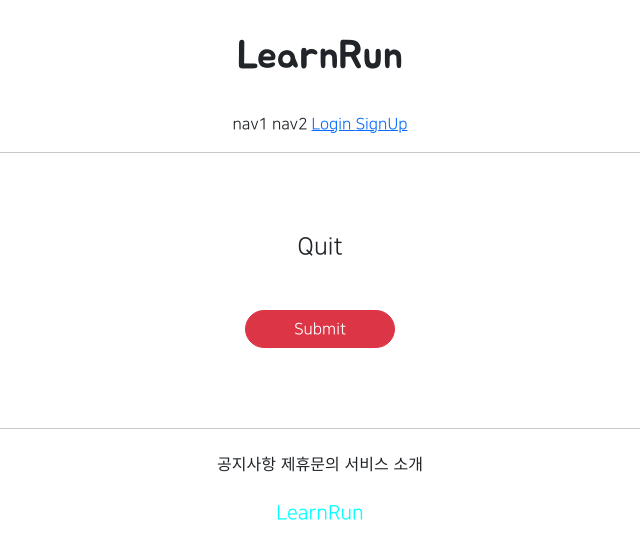
After one commit to RunLearn/Ai_school_4-django-web, a Django app: page /hello/delete/1 in a window 1280 px wide. The commit adds this page. Shown: the top 559 px of the page, without its empty margins (320-960 px from the left). Run offline with Django 3.2, Linux system fonts and the light colour scheme; tables that the repository leaves empty hold one stand-in row (values such as "Sample post"); parts of the project's set-up code (start-up, migrations or seed data) failed here and were passed over; some libraries are stand-ins or nearby versions.

Commit message:
2020-07-20 delete view 추가

```diff
--- /dev/null
+++ b/helloapp/templates/helloapp/delete.html
@@ -0,0 +1,20 @@
+{% extends 'base.html' %}
+
+{%block content %}
+
+    <div class="text-center mw-500 m-auto">
+        <div class="m-5">
+            <h4>Quit</h4>
+        </div>
+        <div>
+            <form action="{% url 'helloapp:delete' pk=target_user.pk %}" method="post">
+                {% csrf_token %}
+                <diV class="m-5">
+                    <input type="submit"
+                           class="btn btn-danger rounded-pill px-5">
+                </div>
+            </form>
+        </div>
+    </div>
+
+{% endblock %}
--- a/helloapp/templates/helloapp/detail.html
+++ b/helloapp/templates/helloapp/detail.html
@@ -14,6 +14,11 @@
                 Update Info
             </a>
         </div>
+        <div>
+            <a href="{% url 'helloapp:delete' pk=target_user.pk %}">
+                Quit
+            </a>
+        </div>
     </div>
 
 {% endblock %}
--- a/helloapp/urls.py
+++ b/helloapp/urls.py
@@ -1,7 +1,7 @@
 from django.contrib.auth.views import LoginView, LogoutView
 from django.urls import path
 
-from helloapp.views import hello, AccountCreateView, AccountDetailView, AccountUpdateView
+from helloapp.views import hello, AccountCreateView, AccountDetailView, AccountUpdateView, AccountDeleteView
 
 app_name = 'helloapp'
 
@@ -15,8 +15,7 @@ urlpatterns = [
          name='logout'),
 
     path('create/', AccountCreateView.as_view(), name = 'create'),
-
     path('detail/<int:pk>', AccountDetailView.as_view(), name = 'detail'),
-
     path('update/<int:pk>', AccountUpdateView.as_view(), name = 'update'),
+    path('delete/<int:pk>', AccountDeleteView.as_view(), name = 'delete'),
 ]
--- a/helloapp/views.py
+++ b/helloapp/views.py
@@ -3,7 +3,7 @@ from django.contrib.auth.models import User
 from django.http import HttpResponse, HttpResponseRedirect
 from django.shortcuts import render
 from django.urls import reverse, reverse_lazy
-from django.views.generic import CreateView, DetailView, UpdateView
+from django.views.generic import CreateView, DetailView, UpdateView, DeleteView
 
 from helloapp.models import NewModel
 
@@ -42,3 +42,9 @@ class AccountUpdateView(UpdateView):
     context_object_name = 'target_user'
     success_url = reverse_lazy('helloapp:hello_man')
     template_name = 'helloapp/update.html'
+
+class AccountDeleteView(DeleteView):
+    model = User
+    context_object_name = 'target_user'
+    success_url = reverse_lazy('helloapp:hello_man')
+    template_name = 'helloapp/delete.html'
```
